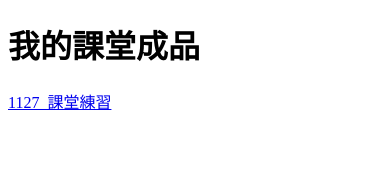
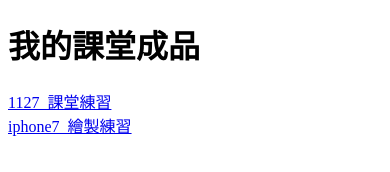
Before and after one commit to kumalin36/kumalin36.github.io, a plain HTML site: page index.html in a window 390 px wide. Drawn offline with Linux system fonts and the light colour scheme.

Commit message:
首頁新增iphone7連結

```diff
--- a/index.html
+++ b/index.html
@@ -7,5 +7,6 @@
 <body>
     <h1>我的課堂成品</h1>
         <div><a href="Project1127/index.html">1127_課堂練習</a></div>
+        <div><a href="iphone/iphone.html">iphone7_繪製練習</a></div>
 </body>
 </html>
```
